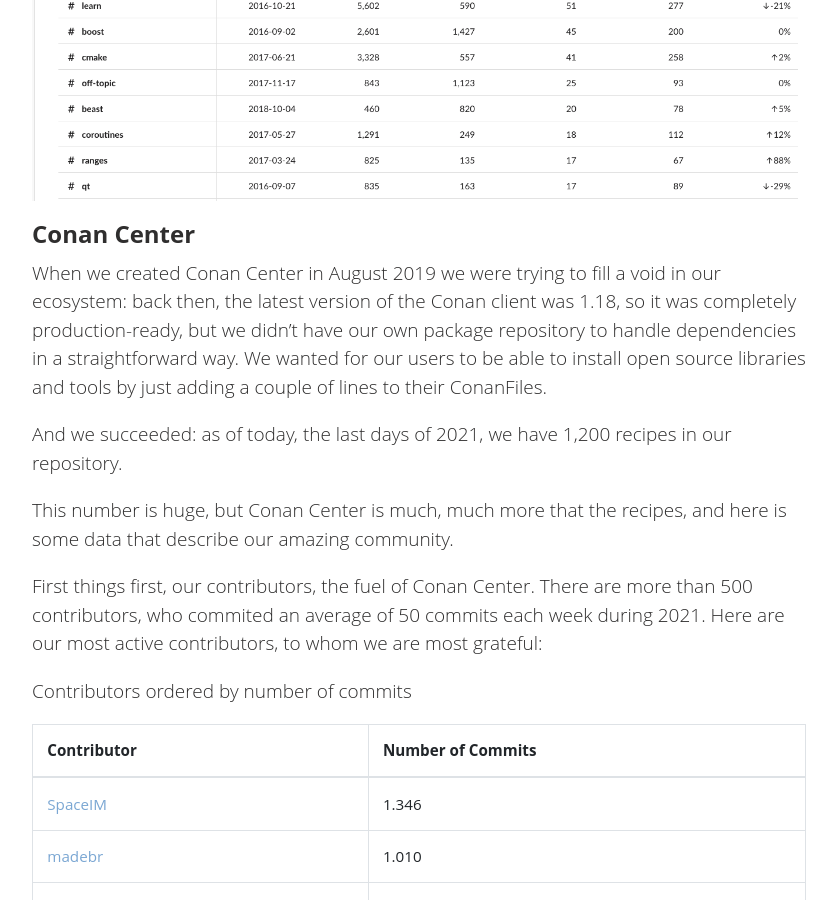
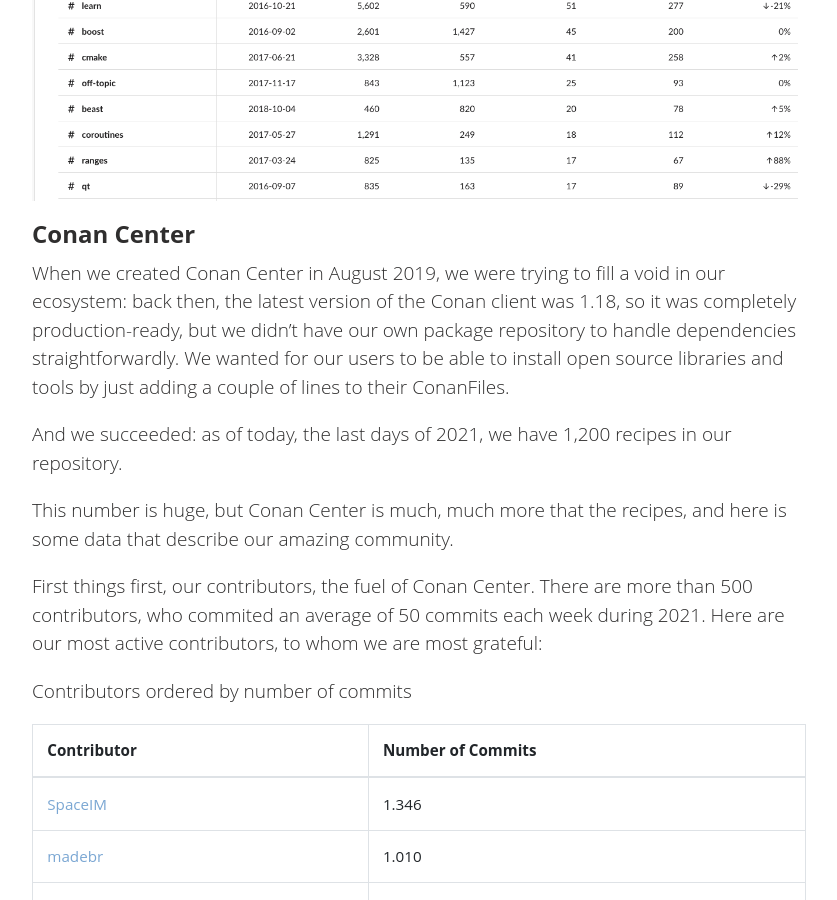
Before and after one commit to conan-io/conan-io.github.io, a Jekyll site: the page built from _posts/2022-01-04-conan-stats-2021.markdown, in a window 1280 px wide and 900 px high, scrolled down 3282 px. Shown: the whole window, without its empty margins (20-857 px from the left). Built offline with Jekyll 4.4.1, drawn with Linux system fonts in a browser that asks for light colours; comment, search, counter and statistics services are not loaded.

Commit message:
Update _posts/2022-01-04-conan-stats-2021.markdown
Co-authored-by: Carlos Zoido <mrgalleta@gmail.com>

```diff
--- a/_posts/2022-01-04-conan-stats-2021.markdown
+++ b/_posts/2022-01-04-conan-stats-2021.markdown
@@ -94,9 +94,9 @@ used channel by members posting and the 4th most active by published messages.
 
 ## Conan Center
 
-When we created Conan Center in August 2019 we were trying to fill a void in our ecosystem: back
+When we created Conan Center in August 2019, we were trying to fill a void in our ecosystem: back
 then, the latest version of the Conan client was 1.18, so it was completely production-ready, but
-we didn't have our own package repository to handle dependencies in a straightforward way. We
+we didn't have our own package repository to handle dependencies straightforwardly. We
 wanted for our users to be able to install open source libraries and tools by just adding a couple
 of lines to their ConanFiles.
 
```
